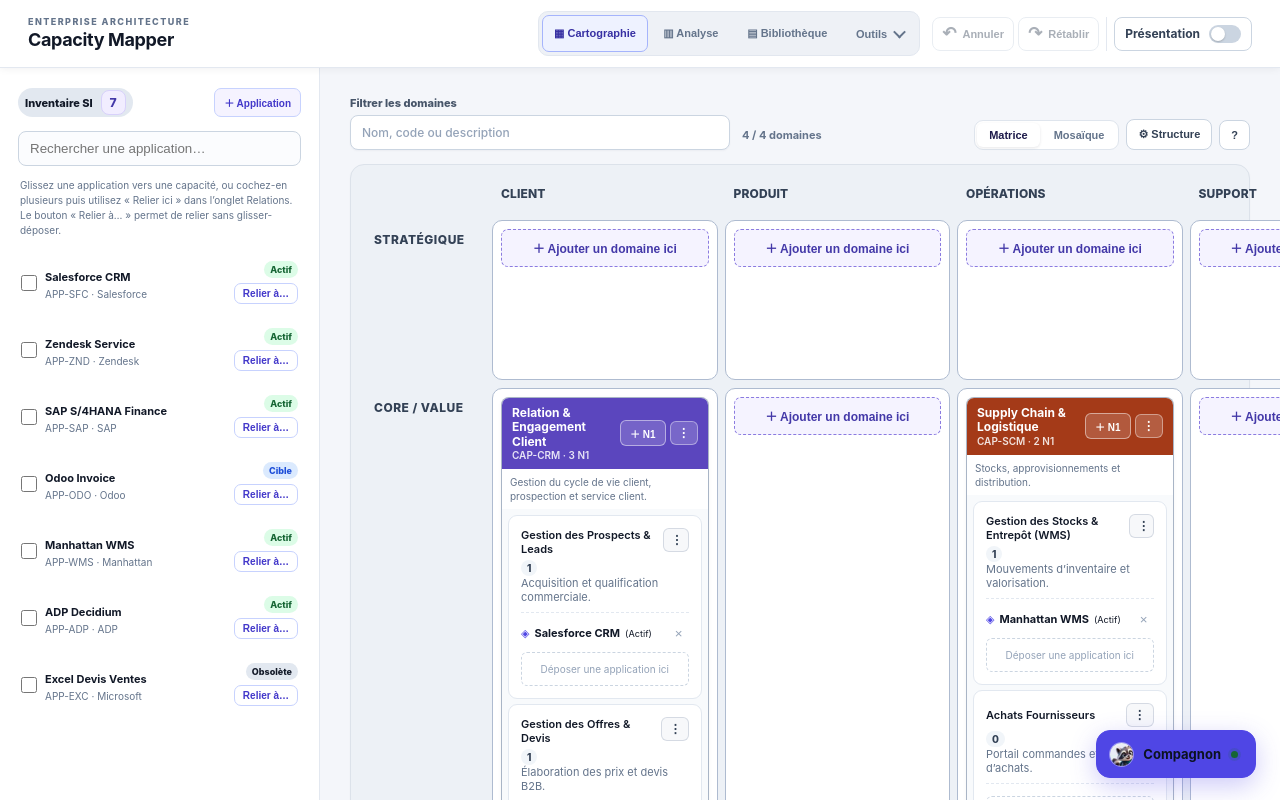
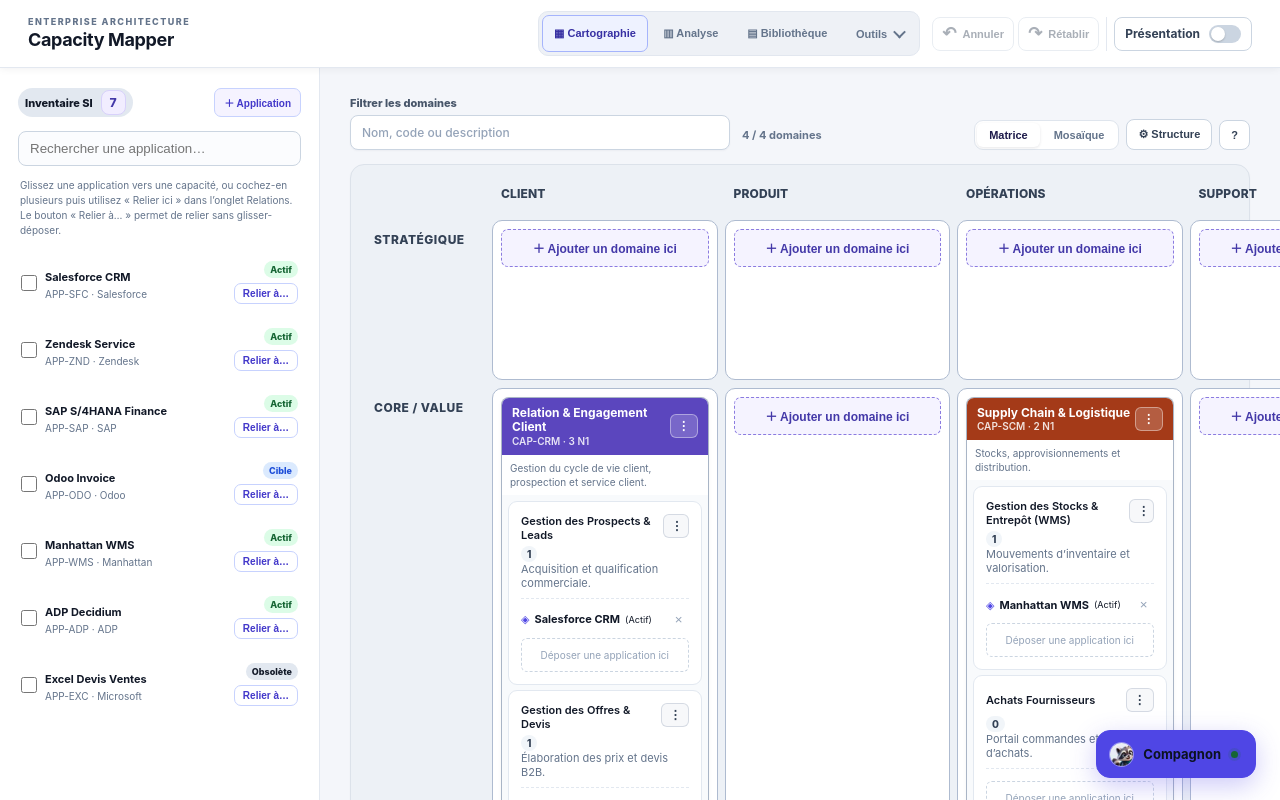
Before and after one commit to Sims07/enterprise-capacity-mapper, a React (Vite) app: page / in a window 1280 px wide. Built offline with nearby package versions, Linux system fonts and the light colour scheme.

Commit message:
fix: scope direct N1 action to mosaic view

```diff
--- a/src/App.tsx
+++ b/src/App.tsx
@@ -648,7 +648,7 @@ function App({ experienceKind = 'desktop' }: { experienceKind?: 'desktop' | 'mob
             <span className="domain-meta">{d.code} · {caps.length} N1</span>
           </div>
           <div className="domain-actions">
-            {depth === 2 && <button type="button" className="domain-add-capability" data-testid="add-capability-to-domain" aria-label={`Ajouter une capacité N1 à ${d.name}`} onClick={e => { e.stopPropagation(); openNew('capability', d.id); }}>＋ N1</button>}
+            {depth === 2 && layoutMode === 'mosaic' && <button type="button" className="domain-add-capability" data-testid="add-capability-to-domain" aria-label={`Ajouter une capacité N1 à ${d.name}`} onClick={e => { e.stopPropagation(); openNew('capability', d.id); }}>＋ N1</button>}
             <button type="button" className="mini-action-trigger" aria-label={`Actions pour ${d.name}`} title="Actions du domaine" onClick={e => { e.stopPropagation(); openContextMenu(e, { type: 'domain', item: d }); }}>⋮</button>
           </div>
         </div>
```
